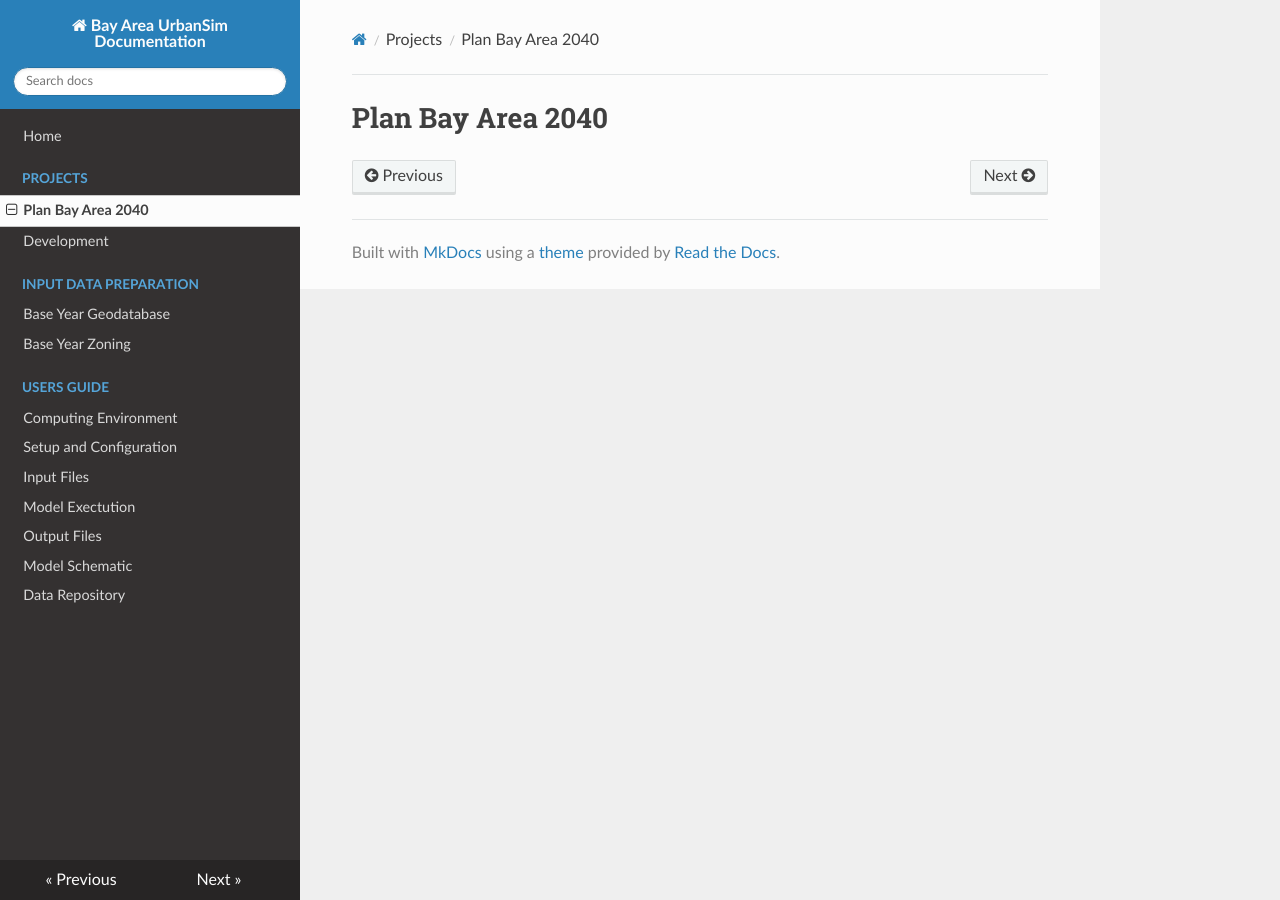
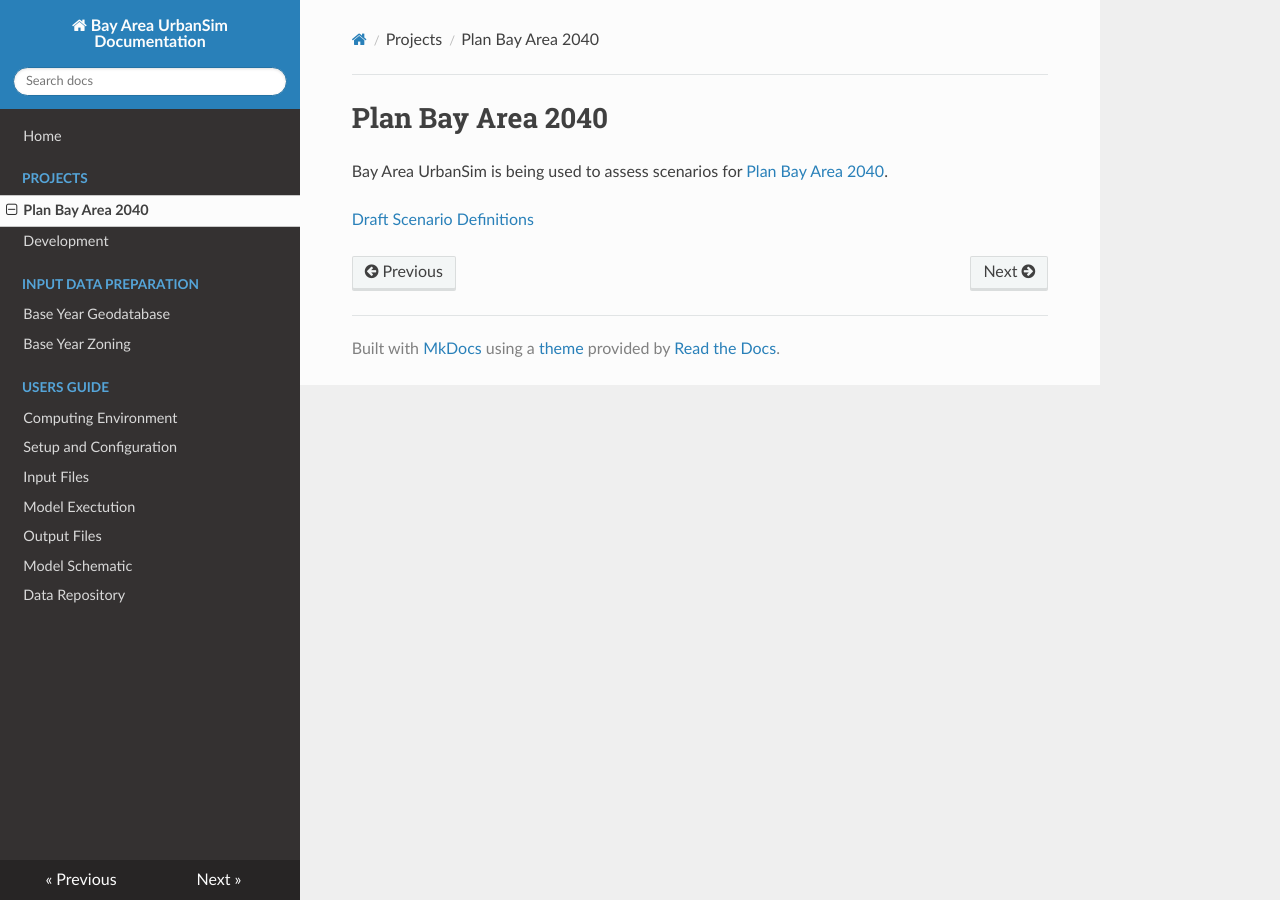
Before and after one commit to BayAreaMetro/baus_docs2, an MkDocs documentation site: the page built from docs/projects/pba40.md, in a window 1280 px wide. Built offline with MkDocs 1.6.1, drawn with Linux system fonts in a browser that asks for light colours; nearby versions of some CDN libraries; old or Windows-style settings are respelled for this version of MkDocs.

Commit message:
add text

```diff
--- a/docs/projects/pba40.md
+++ b/docs/projects/pba40.md
@@ -1 +1,5 @@
-#Plan Bay Area 2040
+# Plan Bay Area 2040
+
+Bay Area UrbanSim is being used to assess scenarios for [Plan Bay Area 2040](http://planbayarea.org/index.php).
+
+[Draft Scenario Definitions](scenarios_def_pba2040.md)
```
